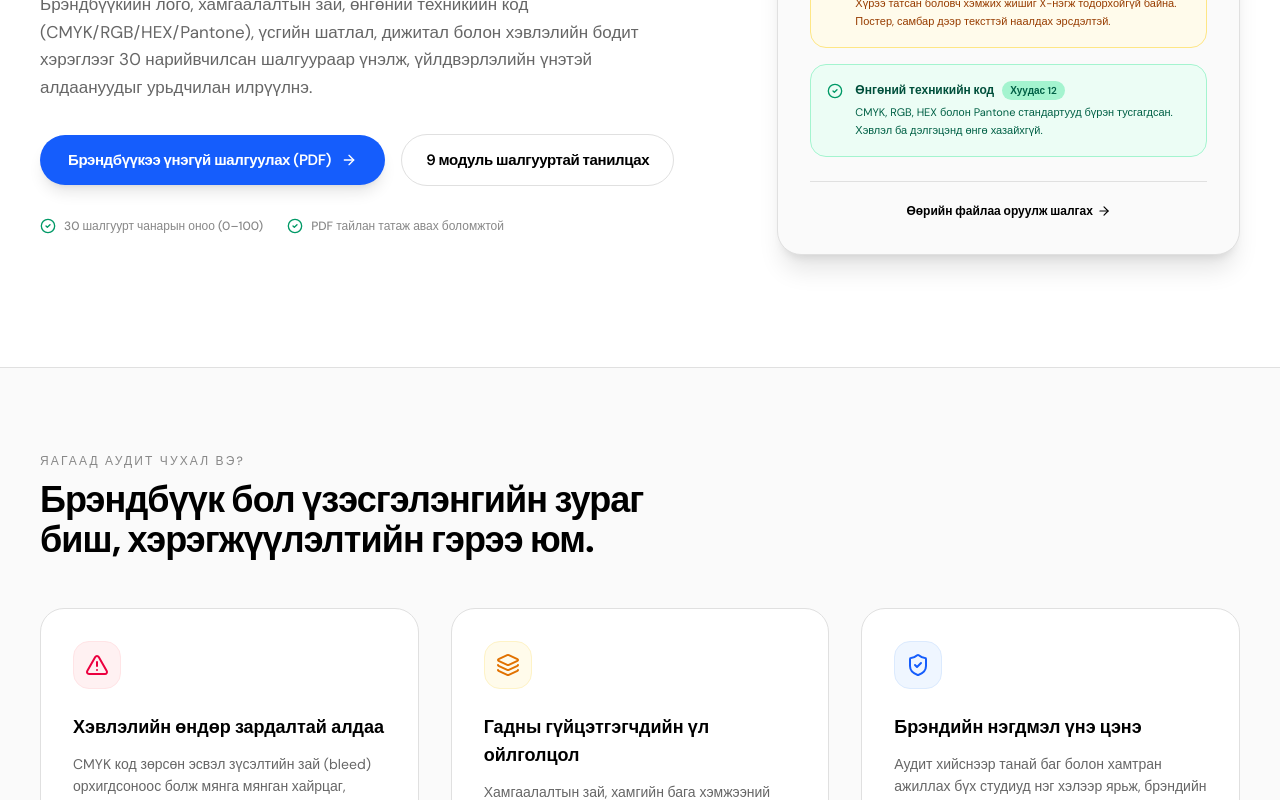
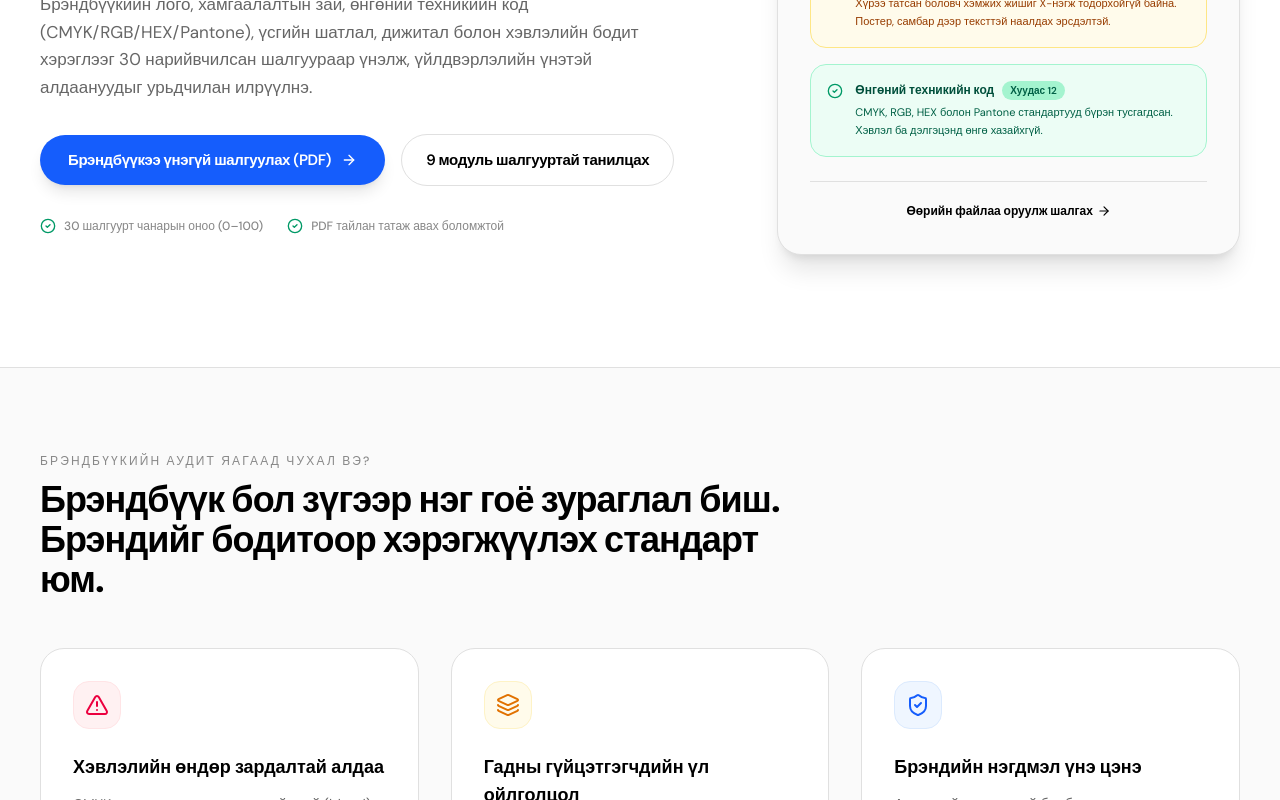
Before and after one commit to sanaaagency01-oss/portfoliowebsite, a Next.js app: page /brand-audit in a window 1280 px wide. Shown: the part 445-1245 px from the top of the page. Built offline with nearby package versions, Linux system fonts and the light colour scheme.

Commit message:
fix(brand-audit): update why audit matters heading copy as requested

```diff
--- a/app/brand-audit/page.tsx
+++ b/app/brand-audit/page.tsx
@@ -155,12 +155,12 @@ export default function BrandAuditLandingPage() {
         {/* Why Brand Audit Matters */}
         <section className="bg-[#fafafa] border-y border-[#e0e0e0] py-20 mb-20 md:mb-28">
           <div className="max-w-[1320px] mx-auto px-6 md:px-10">
-            <div className="max-w-[680px] mb-12">
+            <div className="max-w-[740px] mb-12">
               <span className="text-[#888888] text-[11px] sm:text-[12px] font-medium tracking-[0.18em] uppercase">
-                Яагаад аудит чухал вэ?
+                Брэндбүүкийн аудит яагаад чухал вэ?
               </span>
               <h2 className="text-3xl md:text-4xl font-black text-black tracking-tight mt-2">
-                Брэндбүүк бол үзэсгэлэнгийн зураг биш, хэрэгжүүлэлтийн гэрээ юм.
+                Брэндбүүк бол зүгээр нэг гоё зураглал биш. Брэндийг бодитоор хэрэгжүүлэх стандарт юм.
               </h2>
             </div>
 
```
